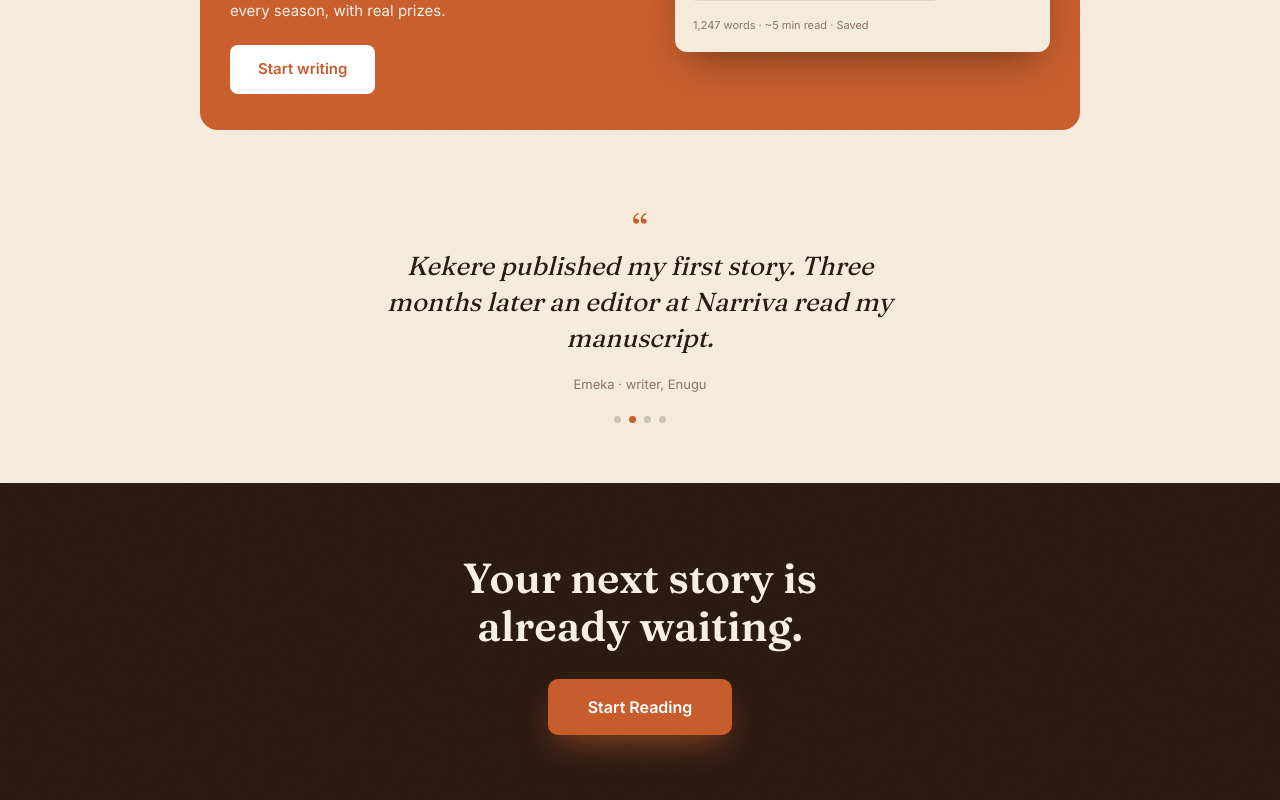
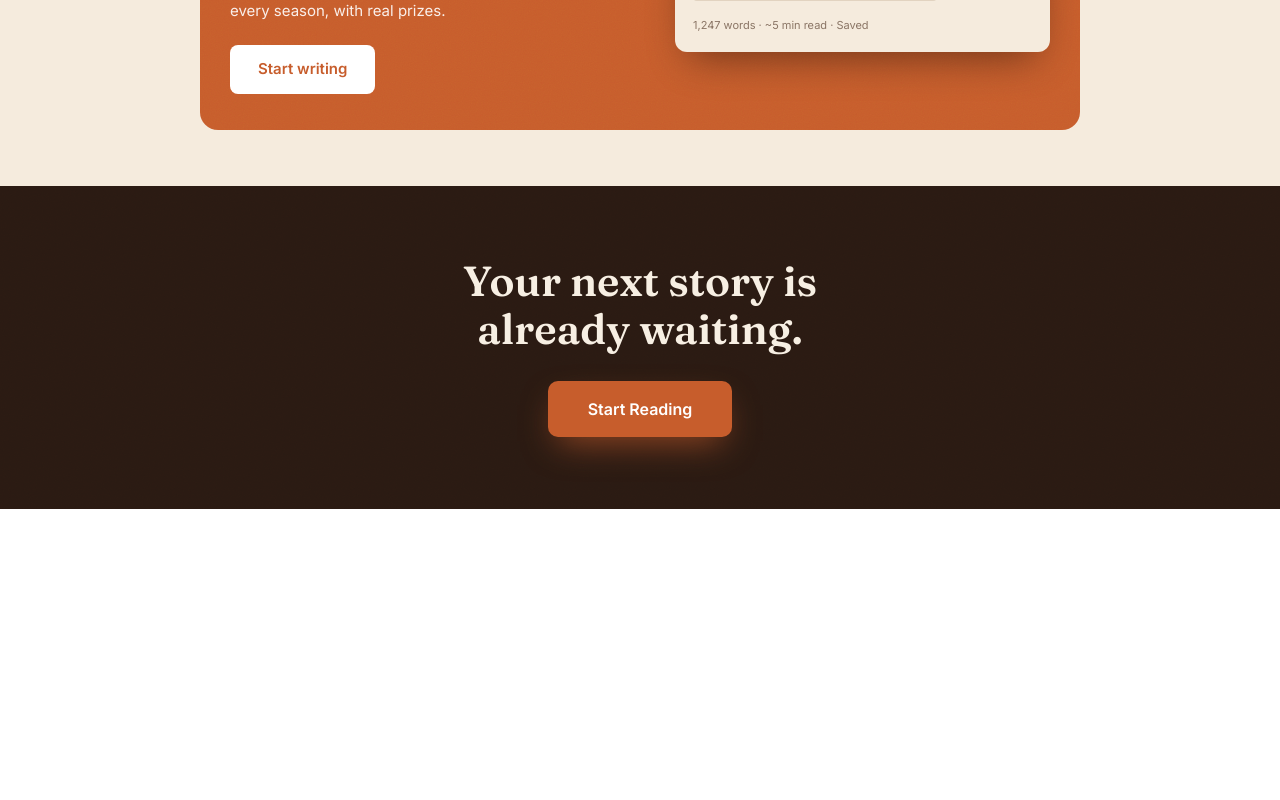
Before and after one commit to obinna-paul/narriva-kekere, a Next.js app: page /kekere in a window 1280 px wide. Shown: the part 1684-2484 px from the top of the page. After the commit the page ends 2193 px from the top, so only its background shows below. Built offline with nearby package versions, Linux system fonts and the light colour scheme; no server answers; the database is empty.

Commit message:
Remove testimonial carousel from Kekere landing page
Drop the rotating reviews/testimonials section that appeared above the
final CTA on the main feed landing page, along with the now-unused
TestimonialRotator component.

```diff
--- a/src/app/(kekere)/kekere/page.tsx
+++ b/src/app/(kekere)/kekere/page.tsx
@@ -5,7 +5,6 @@ import { listStories } from "@/lib/data/kekere-stories";
 import { getKekereLandingStats } from "@/lib/data/kekere-landing";
 import { listCompetitions } from "@/lib/data/kekere-competitions";
 import { toFeedStoryData } from "@/lib/adapters/kekere";
-import { TestimonialRotator } from "@/components/kekere/testimonial-rotator";
 import { getCurrentSession } from "@/lib/auth/middleware";
 import type { MockStory } from "@/content/mock/kekere-stories";
 
@@ -528,9 +527,6 @@ export default async function KekereLandingPage() {
           </div>
         </section>
 
-        {/* ======== TESTIMONIALS ======== */}
-        <TestimonialRotator />
-
         {/* ======== FINAL CTA ======== */}
         <section className="relative overflow-hidden bg-[#2A1A12] px-[22px] py-[72px] text-center">
           <div
--- a/src/components/kekere/testimonial-rotator.tsx
+++ /dev/null
@@ -1,64 +0,0 @@
-"use client";
-
-import { useEffect, useState } from "react";
-
-const QUOTES = [
-  {
-    text: "I read a whole story waiting for my order at the buka. Best ninety seconds of my day.",
-    who: "Bisi · reader, Lagos",
-  },
-  {
-    text: "Kekere published my first story. Three months later an editor at Narriva read my manuscript.",
-    who: "Emeka · writer, Enugu",
-  },
-  {
-    text: "It feels like a literary magazine that actually lives in my pocket. Warm, real, ours.",
-    who: "Aisha · reader, Kano",
-  },
-  {
-    text: "Short enough to finish, good enough to think about all week.",
-    who: "Tomi · reader, Ibadan",
-  },
-];
-
-export function TestimonialRotator() {
-  const [index, setIndex] = useState(0);
-
-  useEffect(() => {
-    const timer = setInterval(() => {
-      setIndex((i) => (i + 1) % QUOTES.length);
-    }, 4000);
-    return () => clearInterval(timer);
-  }, []);
-
-  const quote = QUOTES[index];
-
-  return (
-    <section className="px-[22px] pb-[60px] pt-6 text-center">
-      <div className="mx-auto max-w-[560px]">
-        <div className="font-[family-name:var(--font-display)] text-[38px] leading-none text-[var(--color-primary)]">
-          &ldquo;
-        </div>
-        <p className="font-[family-name:var(--font-display)] text-[clamp(21px,2.4vw,26px)] italic leading-[1.4] text-[var(--color-ink)]">
-          {quote.text}
-        </p>
-        <p className="mt-[18px] text-[13px] text-[var(--color-ink-muted-2)]">
-          {quote.who}
-        </p>
-      </div>
-
-      <div className="mt-[22px] flex justify-center gap-2">
-        {QUOTES.map((_, i) => (
-          <span
-            key={i}
-            className="inline-block h-[7px] w-[7px] rounded-full"
-            style={{
-              background:
-                i === index ? "#C75D2C" : "rgba(42,26,18,0.2)",
-            }}
-          />
-        ))}
-      </div>
-    </section>
-  );
-}
```
